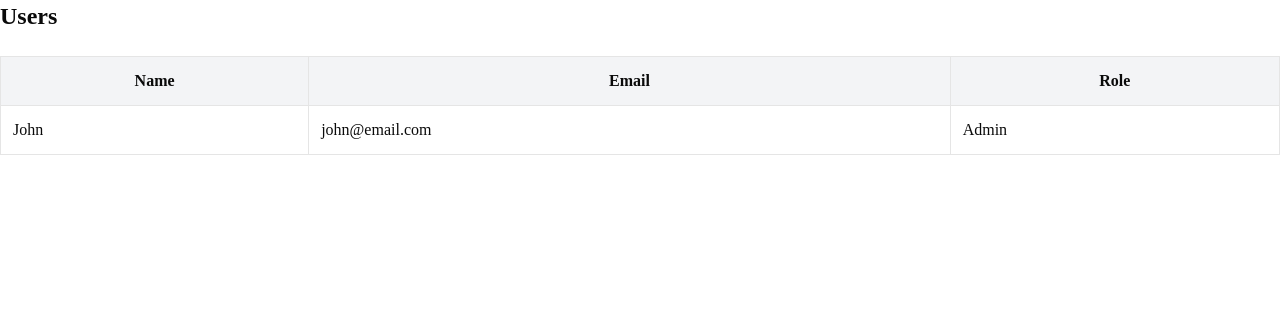
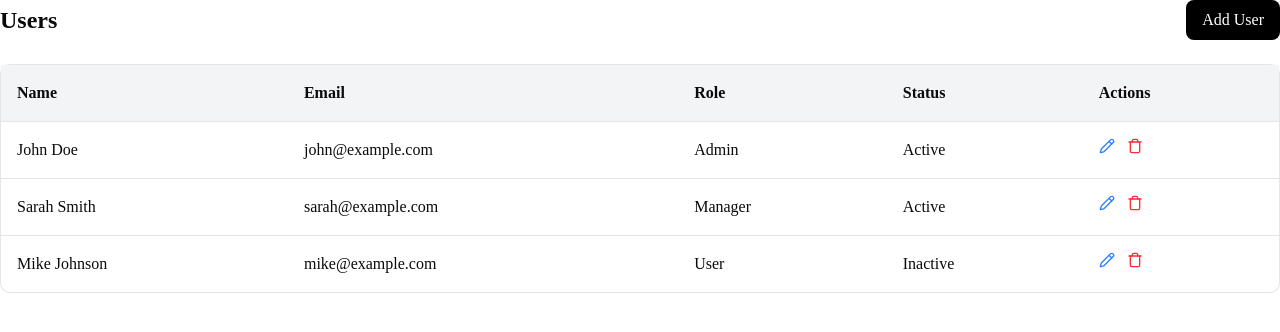
Before and after one commit to SanjhDeySarker/admin-dashboard, a Next.js app: page /users in a window 1280 px wide. Shown: the top 332 px of the page. Built offline with nearby package versions, Linux system fonts and the light colour scheme.

Commit message:
cards-charts-add

```diff
--- a/app/dashboard/page.tsx
+++ b/app/dashboard/page.tsx
@@ -0,0 +1,37 @@
+import { Card, CardContent } from "@/components/ui/card";
+
+export default function DashboardPage() {
+  return (
+    <div className="grid grid-cols-4 gap-6">
+
+      <Card>
+        <CardContent className="p-6">
+          <p className="text-sm text-gray-500">Total Users</p>
+          <h3 className="text-2xl font-bold">1,240</h3>
+        </CardContent>
+      </Card>
+
+      <Card>
+        <CardContent className="p-6">
+          <p className="text-sm text-gray-500">Revenue</p>
+          <h3 className="text-2xl font-bold">$12,400</h3>
+        </CardContent>
+      </Card>
+
+      <Card>
+        <CardContent className="p-6">
+          <p className="text-sm text-gray-500">Orders</p>
+          <h3 className="text-2xl font-bold">320</h3>
+        </CardContent>
+      </Card>
+
+      <Card>
+        <CardContent className="p-6">
+          <p className="text-sm text-gray-500">Growth</p>
+          <h3 className="text-2xl font-bold">18%</h3>
+        </CardContent>
+      </Card>
+
+    </div>
+  );
+}
--- a/app/users/page.tsx
+++ b/app/users/page.tsx
@@ -1,28 +1,20 @@
+import UsersTable from "@/components/tables/users-table";
+
 export default function UsersPage() {
   return (
-    <div>
+    <div className="space-y-6">
 
-      <h1 className="text-2xl font-bold mb-6">Users</h1>
+      <div className="flex justify-between items-center">
 
-      <table className="w-full border">
+        <h1 className="text-2xl font-bold">Users</h1>
 
-        <thead className="bg-gray-100">
-          <tr>
-            <th className="p-3 border">Name</th>
-            <th className="p-3 border">Email</th>
-            <th className="p-3 border">Role</th>
-          </tr>
-        </thead>
+        <button className="bg-black text-white px-4 py-2 rounded-md">
+          Add User
+        </button>
 
-        <tbody>
-          <tr>
-            <td className="p-3 border">John</td>
-            <td className="p-3 border">john@email.com</td>
-            <td className="p-3 border">Admin</td>
-          </tr>
-        </tbody>
+      </div>
 
-      </table>
+      <UsersTable />
 
     </div>
   );
--- a/components/cards/stat-card.tsx
+++ b/components/cards/stat-card.tsx
@@ -0,0 +1,17 @@
+import { Card, CardContent } from "@/components/ui/card";
+
+interface Props {
+  title: string;
+  value: string;
+}
+
+export default function StatCard({ title, value }: Props) {
+  return (
+    <Card>
+      <CardContent className="p-6">
+        <p className="text-gray-500 text-sm">{title}</p>
+        <h3 className="text-2xl font-bold">{value}</h3>
+      </CardContent>
+    </Card>
+  );
+}
--- a/components/charts/revenue-chart.tsx
+++ b/components/charts/revenue-chart.tsx
@@ -0,0 +1,20 @@
+"use client";
+
+import { LineChart, Line, XAxis, YAxis, Tooltip } from "recharts";
+
+const data = [
+  { name: "Jan", revenue: 400 },
+  { name: "Feb", revenue: 800 },
+  { name: "Mar", revenue: 600 },
+];
+
+export default function RevenueChart() {
+  return (
+    <LineChart width={500} height={300} data={data}>
+      <XAxis dataKey="name" />
+      <YAxis />
+      <Tooltip />
+      <Line type="monotone" dataKey="revenue" stroke="#8884d8" />
+    </LineChart>
+  );
+}
```
